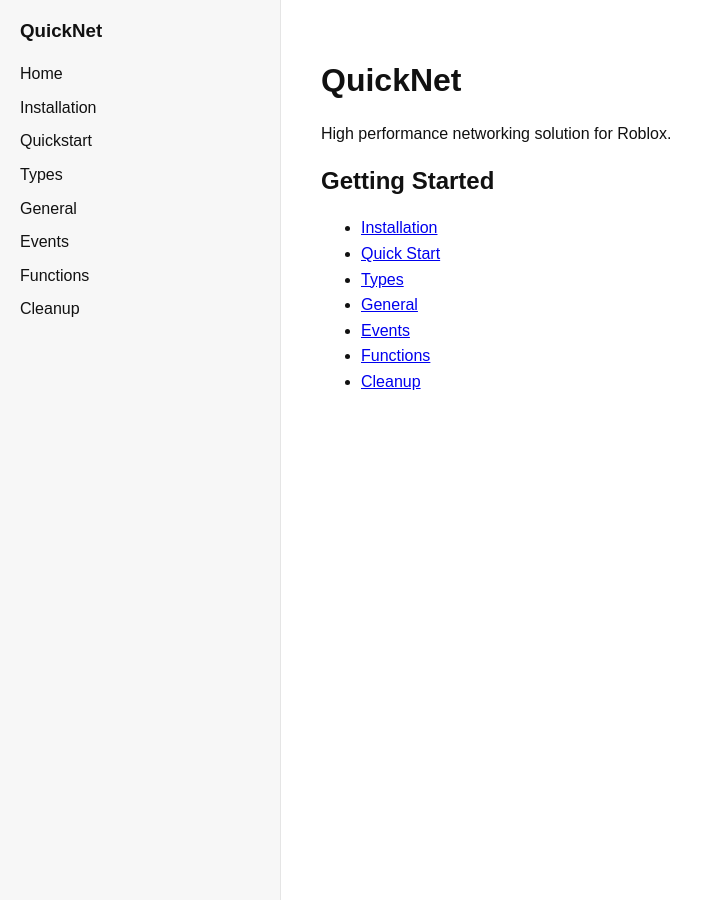
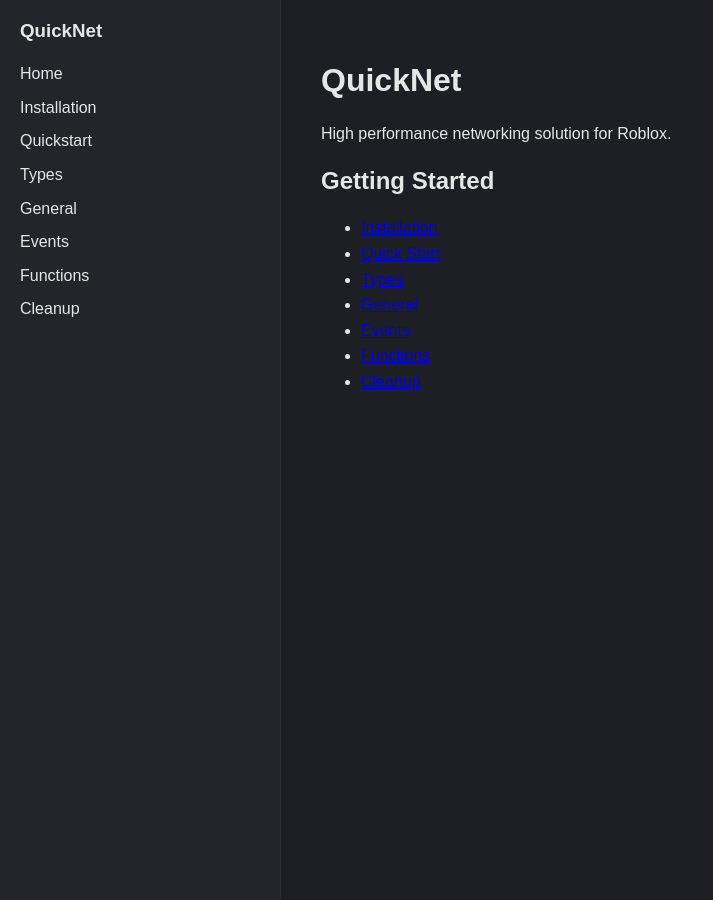
Before and after one commit to breadboardengineer1234/QuickNet, a Jekyll site: the page built from docs/index.md, in a window 1280 px wide and 900 px high. Shown: the whole window, without its empty margins (0-713 px from the left). Built offline with Jekyll 4.4.1, drawn with Linux system fonts in a browser that asks for light colours.

Commit message:
Update style.css

```diff
--- a/docs/assets/style.css
+++ b/docs/assets/style.css
@@ -1,10 +1,10 @@
 :root {
-  --bg: #ffffff;
-  --text: #111111;
-  --muted: #666666;
-  --border: #e5e5e5;
-  --sidebar-bg: #f7f7f7;
-  --link: #2563eb;
+  --bg: #1e1f24;
+  --text: #e6e6e6;
+  --muted: #a1a1aa;
+  --border: #2c2f36;
+  --sidebar-bg: #23252b;
+  --link: #7aa2f7;
 }
 
 @media (prefers-color-scheme: dark) {
```
